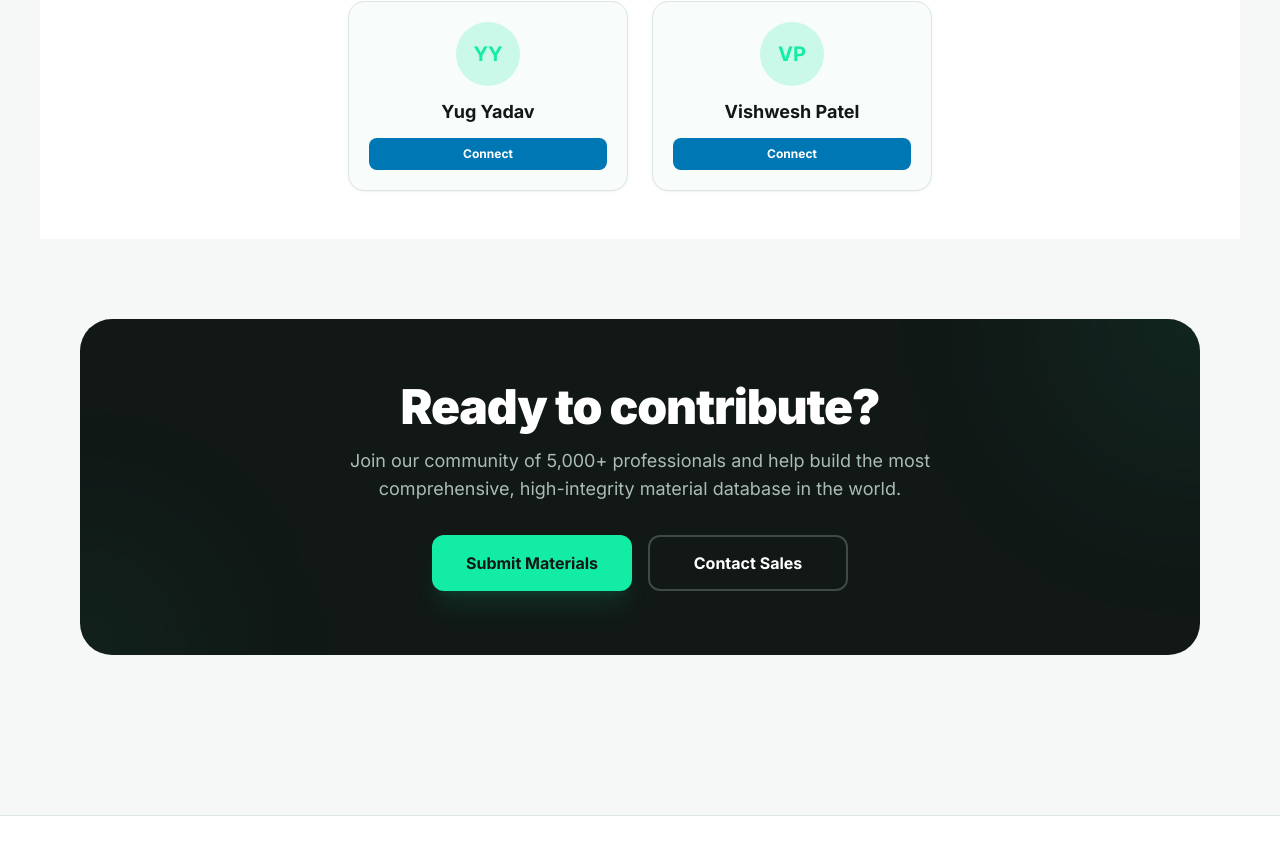
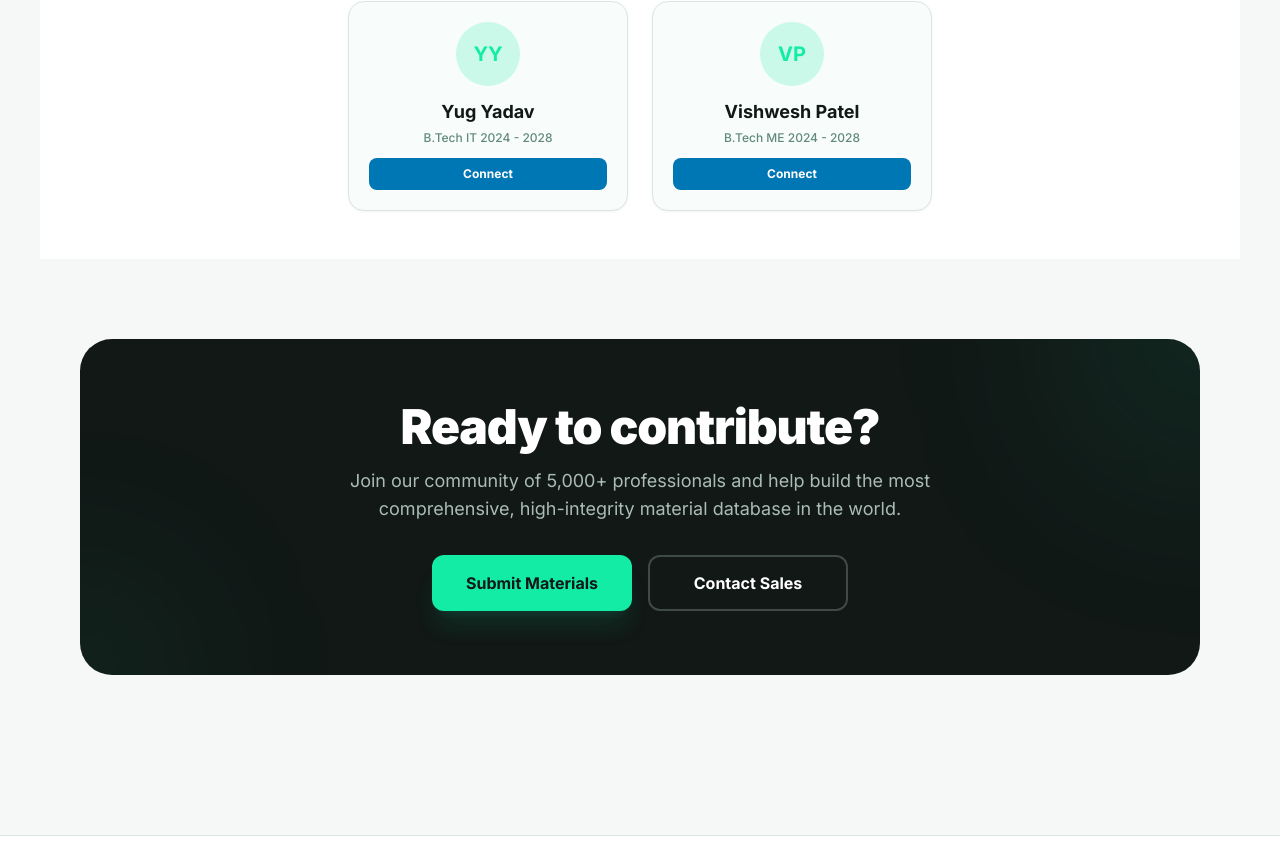
Before and after one commit to YugYadav25/MaterialSystem, a React (Vite) app: page / in a window 1280 px wide. Shown: the part 1140-2006 px from the top of the page. Built offline with nearby package versions, Linux system fonts and the light colour scheme; no server answers.

Commit message:
Deployement Fixes -2

```diff
--- a/src/pages/LandingPage.tsx
+++ b/src/pages/LandingPage.tsx
@@ -194,6 +194,7 @@ function LandingPage() {
                                     </div>
                                     <div className="flex flex-col items-center gap-1 text-center w-full">
                                         <h3 className="text-[#111816] dark:text-white text-lg font-bold">Yug Yadav</h3>
+                                        <p className="text-[#61897c] dark:text-[#aabcb5] text-xs font-medium">B.Tech IT 2024 - 2028</p>
                                         <a href="https://www.linkedin.com/in/yug-yadav-b27366248/" target="_blank" rel="noopener noreferrer" className="mt-2 flex items-center justify-center gap-2 px-4 py-2 bg-[#0077b5] text-white rounded-lg hover:opacity-90 transition-opacity text-xs font-bold w-full">
                                             <span>Connect</span>
                                         </a>
@@ -207,6 +208,7 @@ function LandingPage() {
                                     </div>
                                     <div className="flex flex-col items-center gap-1 text-center w-full">
                                         <h3 className="text-[#111816] dark:text-white text-lg font-bold">Vishwesh Patel</h3>
+                                        <p className="text-[#61897c] dark:text-[#aabcb5] text-xs font-medium">B.Tech ME 2024 - 2028</p>
                                         <a href="https://www.linkedin.com/in/vishwesh-patel-589022294/" target="_blank" rel="noopener noreferrer" className="mt-2 flex items-center justify-center gap-2 px-4 py-2 bg-[#0077b5] text-white rounded-lg hover:opacity-90 transition-opacity text-xs font-bold w-full">
                                             <span>Connect</span>
                                         </a>
```
